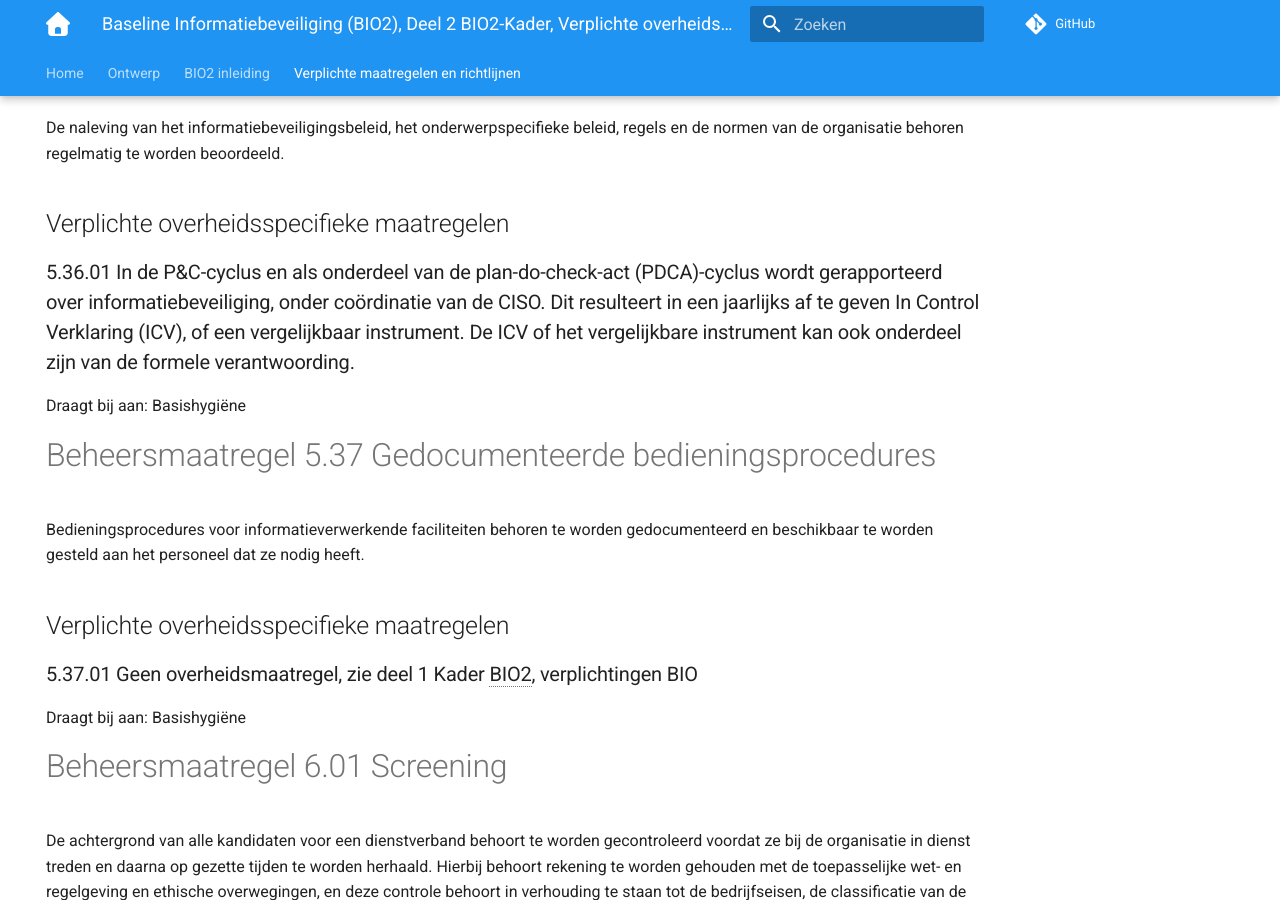
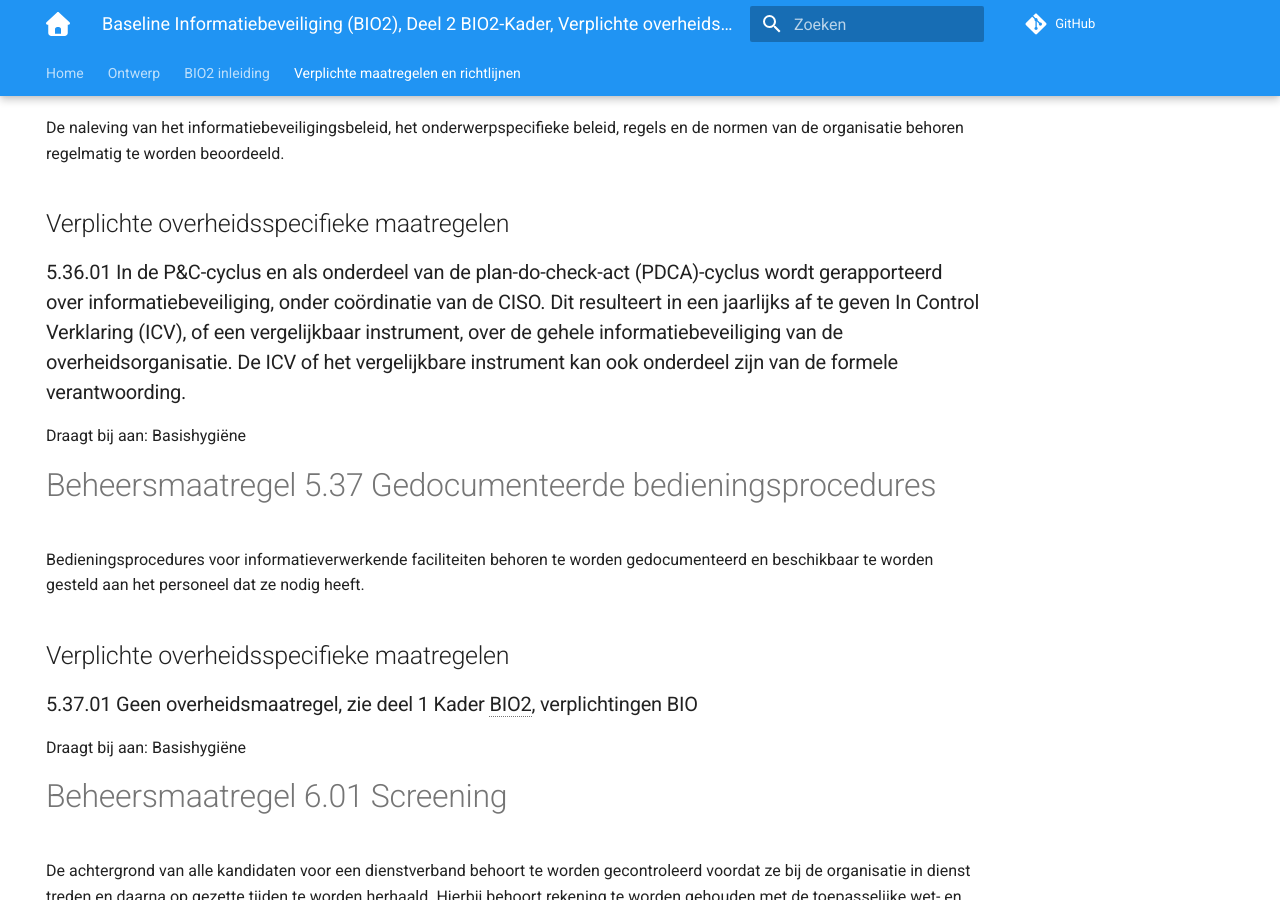
Before and after one commit to MinBZK/Baseline-Informatiebeveiliging-Overheid, an MkDocs documentation site: the page built from docs/maatregelen/index.md, in a window 1280 px wide and 900 px high, scrolled down 19582 px. Built offline with MkDocs 1.6.1 and Material for MkDocs 9.7.7, drawn with Linux system fonts in a browser that asks for light colours; comment, search, counter and statistics services are not loaded; some of the changed text lies outside the part shown.

Commit message:
Update index.md
nog twee kleine verschillen ontdekt

```diff
--- a/docs/maatregelen/index.md
+++ b/docs/maatregelen/index.md
@@ -553,7 +553,7 @@ De naleving van het informatiebeveiligingsbeleid, het onderwerpspecifieke beleid
 
 ## Verplichte overheidsspecifieke maatregelen
 
-### 5.36.01 In de P&C-cyclus en als onderdeel van de plan-do-check-act (PDCA)-cyclus wordt gerapporteerd over informatiebeveiliging, onder coördinatie van de CISO. Dit resulteert in een jaarlijks af te geven In Control Verklaring (ICV), of een vergelijkbaar instrument. De ICV of het vergelijkbare instrument kan ook onderdeel zijn van de formele verantwoording.
+### 5.36.01 In de P&C-cyclus en als onderdeel van de plan-do-check-act (PDCA)-cyclus wordt gerapporteerd over informatiebeveiliging, onder coördinatie van de CISO. Dit resulteert in een jaarlijks af te geven In Control Verklaring (ICV), of een vergelijkbaar instrument, over de gehele informatiebeveiliging van de overheidsorganisatie. De ICV of het vergelijkbare instrument kan ook onderdeel zijn van de formele verantwoording.
 
 Draagt bij aan: Basishygiëne
 
```
Also changed, not shown: other parts of docs/maatregelen/index.md (+2 -2 lines).
